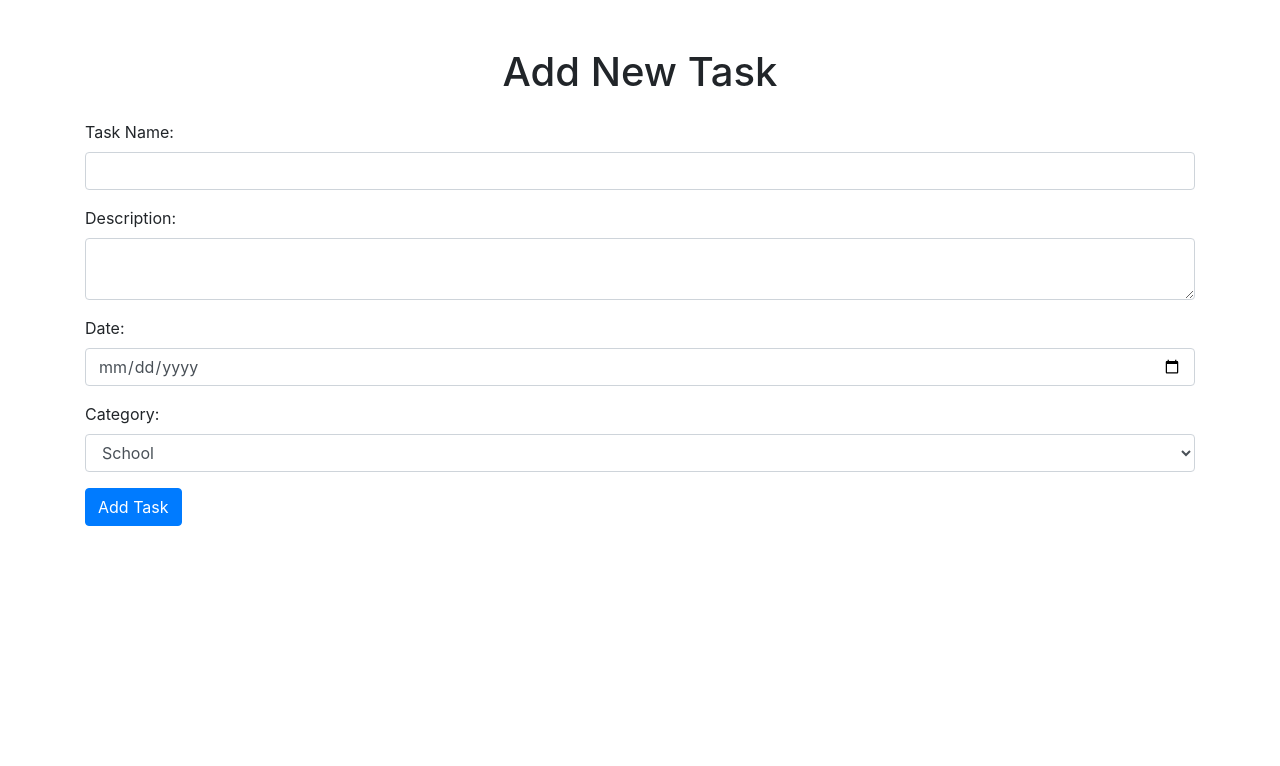
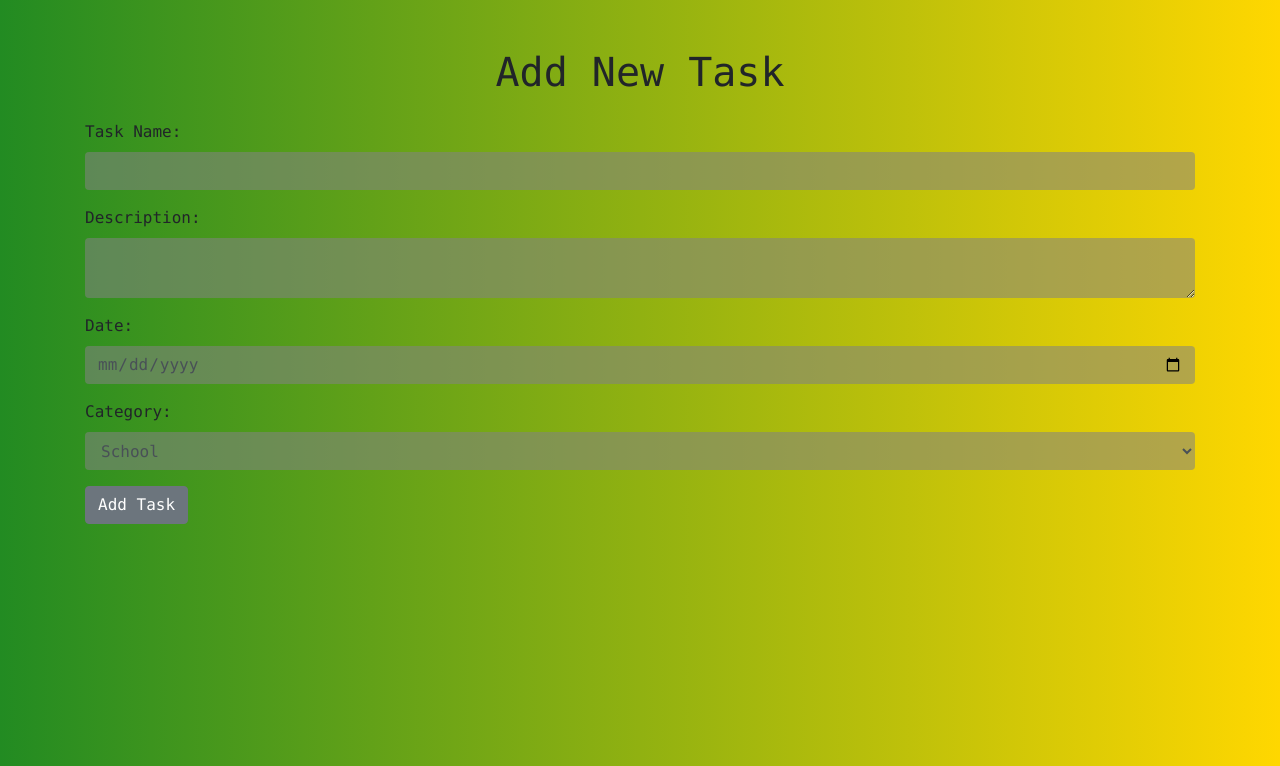
Before and after one commit to FinlayPunch/Task-4---To-do-list, a Flask app: page /addtask in a window 1280 px wide. Shown: the top 766 px of the page. Run offline with Flask 3, Linux system fonts and the light colour scheme; the visitor is signed in with stand-in values (Sample User, id 1); some libraries are stand-ins or nearby versions.

Commit message:
updated the css a touch

```diff
--- a/templates/addtask.html
+++ b/templates/addtask.html
@@ -7,31 +7,31 @@
     <title>Add Task</title>
     <link href="https://maxcdn.bootstrapcdn.com/bootstrap/4.5.2/css/bootstrap.min.css" rel="stylesheet" />
 </head>
-<body>
+<body style="background: linear-gradient(to right, rgb(34, 139, 34), rgb(255, 215, 0)); border: none;">
     <div class="container mt-5">
-        <h1 class="text-center">Add New Task</h1>
+        <h1 style="font-family: 'Lucida Console', Monaco, monospace" class="text-center">Add New Task</h1>
         <form action="{{ url_for('submit_task') }}" method="POST" class="mt-4">
-            <div class="form-group">
-                <label for="task">Task Name:</label>
-                <input type="text" id="task" name="task" class="form-control" required />
+            <div style="font-family: 'Lucida Console', Monaco, monospace" class="form-group">
+                <label  for="task">Task Name:</label>
+                <input style="background: rgba(131, 130, 130, 0.553); border: none;" type="text" id="task" name="task" class="form-control" required />
             </div>
-            <div class="form-group">
+            <div style="font-family: 'Lucida Console', Monaco, monospace" class="form-group">
                 <label for="description">Description:</label>
-                <textarea id="description" name="description" class="form-control" required></textarea>
+                <textarea style="background: rgba(131, 130, 130, 0.553); border: none;" id="description" name="description" class="form-control" required></textarea>
             </div>
-            <div class="form-group">
+            <div style="font-family: 'Lucida Console', Monaco, monospace" class="form-group">
                 <label for="date">Date:</label>
-                <input type="date" id="date" name="date" class="form-control" required />
+                <input style="background: rgba(131, 130, 130, 0.553); border: none;" type="date" id="date" name="date" class="form-control" required />
             </div>
-            <div class="form-group">
+            <div style="font-family: 'Lucida Console', Monaco, monospace" class="form-group">
                 <label for="category">Category:</label>
-                <select id="category" name="category" class="form-control" required>
+                <select style="background: rgba(131, 130, 130, 0.553); border: none;" id="category" name="category" class="form-control" required>
                     <option value="School">School</option>
                     <option value="Co-curricular">Co-curricular</option>
                     <option value="Miscellaneous">Miscellaneous</option>
                 </select>
             </div>
-            <button type="submit" class="btn btn-primary">Add Task</button>
+            <button style="font-family: 'Lucida Console', Monaco, monospace" type="submit" class="btn btn-secondary">Add Task</button>
         </form>
     </div>
 </body>
```
Also changed, not shown: templates/update_task.html (+7 -7 lines).
